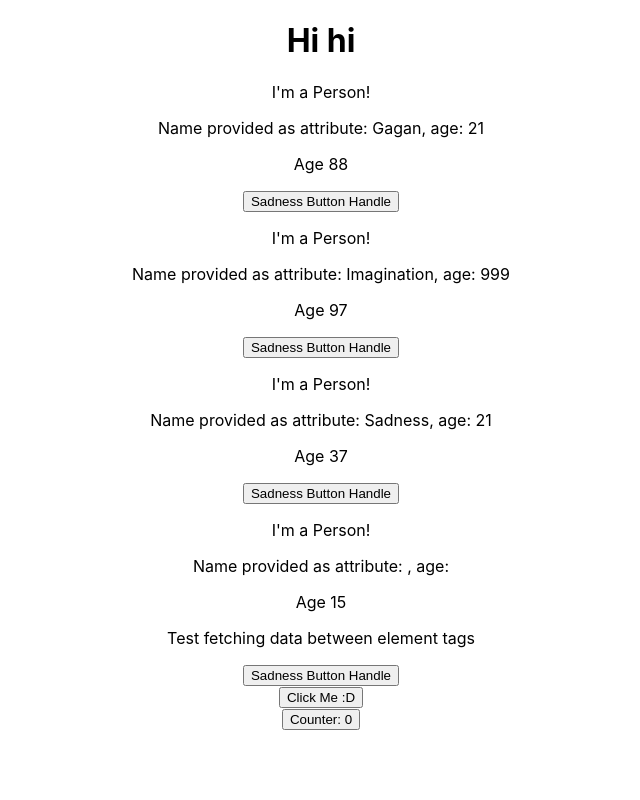
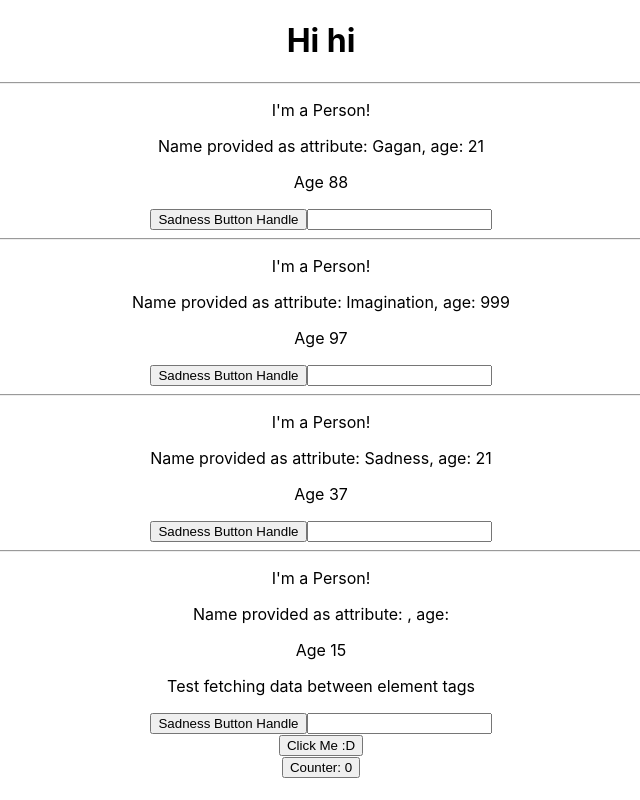
Before and after one commit to Gagandeep39/react-js-basics, a React (Create React App) app: page / in a window 1280 px wide. Shown: the whole page, without its empty margins (319-959 px from the left). Built offline with nearby package versions, Linux system fonts and the light colour scheme.

Commit message:
Added a 2 way binding

```diff
--- a/src/App.js
+++ b/src/App.js
@@ -31,6 +31,17 @@ function App() {
     })
   }
 
+
+  // Will be executed whenever data is entered in text box
+  const nameChangeHandler = (event) => {
+    setPersonState({
+      persons: [
+        { name: event.target.value, age: '21' }
+      ]
+    })
+    console.log('Name change Method executed');
+  }
+
   const [count, setCount] = useState(0);
 
   return (
@@ -39,7 +50,7 @@ function App() {
     <div className='App'>
       <h1>Hi hi</h1>
       <Person name="Gagan" age="21" />
-      <Person name="Imagination" age="999" />
+      <Person name="Imagination" age="999" change={nameChangeHandler} />
       {/* Here we are passing a handler to testButton so it can be accessed from within the component
         also the click here can be any name
       */}
--- a/src/Person/Person.js
+++ b/src/Person/Person.js
@@ -5,11 +5,15 @@ import React from "react";
 const person = (props) => {
     return (
         <div>
+            <hr/>
             <p> I'm a Person!</p>
             <p> Name provided as attribute: {props.name}, age: {props.age}</p>
             <p>Age { Math.floor(Math.random() * 100) }</p>
             <p> {props.children} </p>
             <button onClick={props.click} >Sadness Button Handle</button>
+
+            {/* Will be executed whever someinput is etered in Sadnes textbox */}
+            <input type="text" onChange={props.change} value={props.change}></input>
         </div>
     )
 };
```
